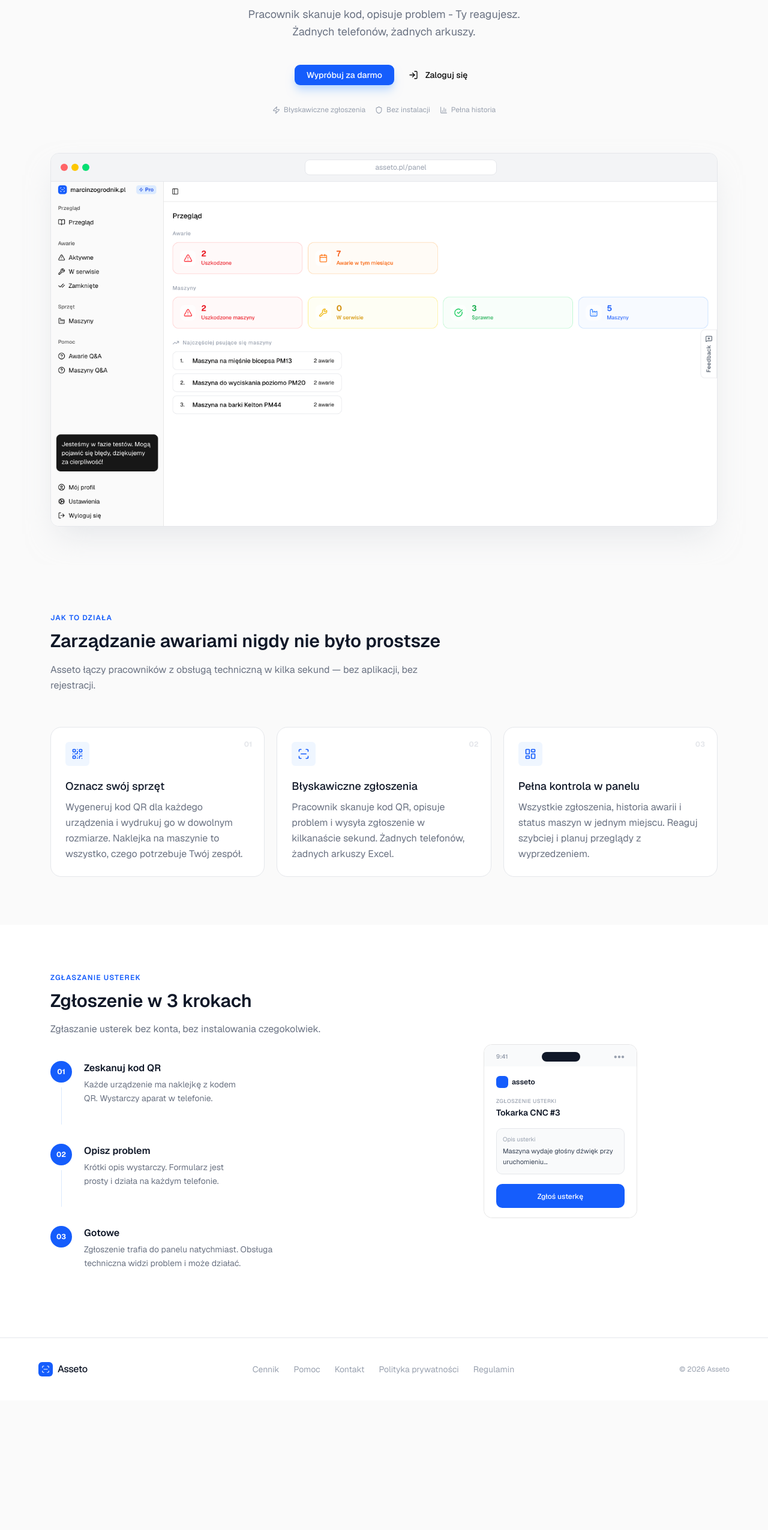
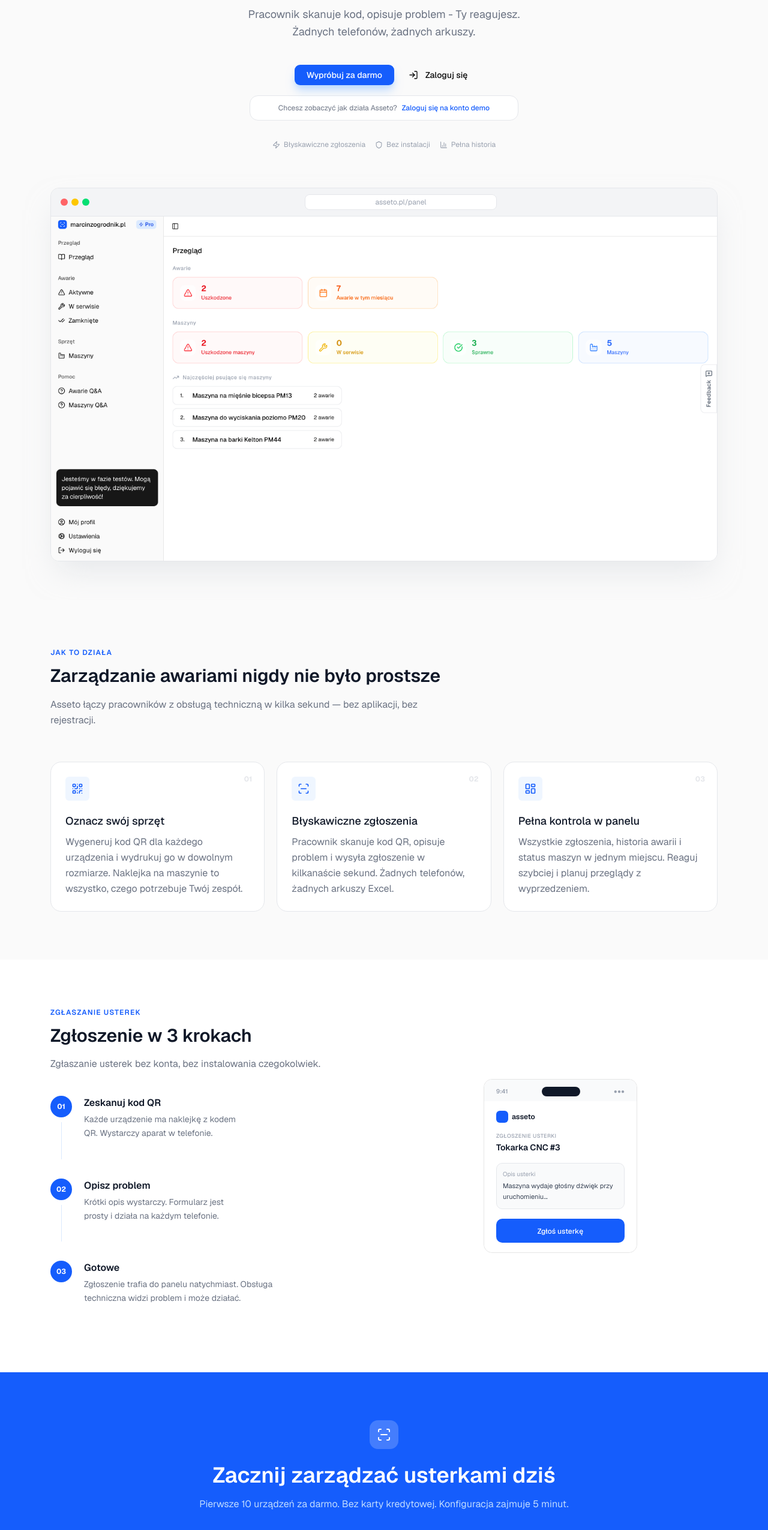
Before and after one commit to MZOG/asseto.pro, a Next.js app: page / in a window 1280 px wide. Shown: the part 234-2785 px from the top of the page at 60% size. Before the commit the page ends 2569 px from the top, so only its background shows below. Built offline with nearby package versions, Linux system fonts and the light colour scheme; no server answers.

Commit message:
add demo account, disable adding more thant 10 machines for free users

```diff
--- a/src/app/(auth)/logowanie/page.tsx
+++ b/src/app/(auth)/logowanie/page.tsx
@@ -17,6 +17,8 @@
 } from "@/components/ui/card";
 import { Alert, AlertDescription } from "@/components/ui/alert";
 import { Loader2, ScanLine, AlertCircle, ArrowLeft } from "lucide-react";
+import { useSearchParams } from "next/navigation";
+import { useEffect } from "react";
 
 export default function LoginPage() {
   const router = useRouter();
@@ -24,6 +26,15 @@
   const [password, setPassword] = useState("");
   const [error, setError] = useState<string | null>(null);
   const [loading, setLoading] = useState(false);
+
+  const searchParams = useSearchParams();
+
+  useEffect(() => {
+    if (searchParams.get("demo") === "true") {
+      setEmail("demo@asseto.pro");
+      setPassword("demo");
+    }
+  }, []);
 
   const handleLogin = async (e: React.FormEvent) => {
     e.preventDefault();
--- a/src/app/(public)/page.tsx
+++ b/src/app/(public)/page.tsx
@@ -2,6 +2,7 @@
 import Hero from "@/components/public/hero-section";
 import ScanningSteps from "@/components/public/scanning-steps";
 import { Metadata } from "next";
+import CtaSection from "@/components/public/cta-section";
 
 // export const metadata: Metadata = {
 //   title: "Asseto - Zarządzaj usterkami przez kod QR",
@@ -24,6 +25,7 @@
       <Hero />
       <HowItWorks />
       <ScanningSteps />
+      <CtaSection />
     </>
   );
 }
--- a/src/app/panel/maszyny/page.tsx
+++ b/src/app/panel/maszyny/page.tsx
@@ -1,31 +1,54 @@
 import { headers } from "next/headers";
 import { createClient } from "@/lib/supabase/server";
 import PageHeader from "@/components/panel/page-header";
-import AddEquipmentButton from "@/components/panel/add-equipment-button";
 import AssetsCard from "@/components/panel/assets-card";
+import Link from "next/link";
+import { Button } from "@/components/ui/button";
+import { Plus, Zap } from "lucide-react";
+import { ProFeaturesModal } from "@/components/panel/pro-features-modal";
 
 export default async function EquipmentPage() {
   const supabase = await createClient();
-  // pobieramy użytkownika
   const userId = (await headers()).get("x-user-id");
 
-  const { data: assets } = await supabase
-    .from("assets")
-    .select("*, issues(count)")
-    .eq("owner_id", userId)
-    .order("status", { ascending: true });
+  const [{ data: assets }, { data: profile }] = await Promise.all([
+    supabase
+      .from("assets")
+      .select("*, issues(count)")
+      .eq("owner_id", userId)
+      .order("status", { ascending: true }),
+    supabase.from("profiles").select("plan").eq("id", userId).single(),
+  ]);
+
+  const isPro = profile?.plan === "pro";
+  const atLimit = !isPro && (assets?.length ?? 0) >= 10;
 
   return (
     <section>
-      <PageHeader title="Maszyny" />
+      <div className="flex items-center justify-between mb-6">
+        <PageHeader title="Maszyny" />
+        {atLimit ? (
+          <ProFeaturesModal>
+            <Button className="bg-blue-600 hover:bg-blue-700 text-white">
+              <Zap size={14} />
+              Przejdź na Pro
+            </Button>
+          </ProFeaturesModal>
+        ) : (
+          <Button asChild className="bg-blue-600 hover:bg-blue-700 text-white">
+            <Link href="/panel/maszyny/dodaj">
+              <Plus size={14} />
+              Dodaj maszynę
+            </Link>
+          </Button>
+        )}
+      </div>
 
       <div className="grid md:grid-cols-2 lg:grid-cols-3 gap-5 mb-5">
-        {assets?.map((asset) => {
-          return <AssetsCard key={asset.id} asset={asset} />;
-        })}
+        {assets?.map((asset) => (
+          <AssetsCard key={asset.id} asset={asset} />
+        ))}
       </div>
-
-      <AddEquipmentButton />
     </section>
   );
 }
--- a/src/app/panel/ustawienia/page.tsx
+++ b/src/app/panel/ustawienia/page.tsx
@@ -17,7 +17,7 @@
     .eq("id", userId)
     .single();
 
-  const { qr_label_top, qr_label_bottom, plan } = data;
+  const { qr_label_top, qr_label_bottom, qr_print_size, plan } = data;
 
   return (
     <section>
@@ -33,7 +33,7 @@
         userId={userId}
         defaultLabelTop={qr_label_top}
         defaultLabelBottom={qr_label_bottom}
-        defaultPrintSize={data?.qr_print_size}
+        defaultPrintSize={qr_print_size}
         isPro={plan === "pro"}
       />
       <Separator className="my-5" />
--- /dev/null
+++ b/src/components/public/cta-section.tsx
@@ -0,0 +1,40 @@
+import Link from "next/link";
+import { Button } from "@/components/ui/button";
+import { ArrowRight, ScanLine } from "lucide-react";
+
+export default function CtaSection() {
+  return (
+    <section className="py-20 px-4 bg-blue-600">
+      <div className="max-w-2xl mx-auto text-center">
+        <div className="w-12 h-12 bg-white/20 rounded-xl flex items-center justify-center mx-auto mb-6">
+          <ScanLine size={24} className="text-white" />
+        </div>
+        <h2 className="text-3xl md:text-4xl font-semibold text-white mb-4">
+          Zacznij zarządzać usterkami dziś
+        </h2>
+        <p className="text-blue-200 mb-8 text-base">
+          Pierwsze 10 urządzeń za darmo. Bez karty kredytowej. Konfiguracja
+          zajmuje 5 minut.
+        </p>
+        <div className="flex flex-col sm:flex-row gap-3 justify-center">
+          <Button
+            asChild
+            className="bg-white text-blue-600 hover:bg-white/80! hover:text-primary rounded-xl px-4 h-11 font-medium"
+          >
+            <Link href="/rejestracja">
+              Załóż darmowe konto
+              <ArrowRight size={16} className="ml-2" />
+            </Link>
+          </Button>
+          <Button
+            asChild
+            variant="ghost"
+            className="rounded-xl px-4 h-11 font-medium text-white"
+          >
+            <Link href="/logowanie?demo=true">Wypróbuj demo</Link>
+          </Button>
+        </div>
+      </div>
+    </section>
+  );
+}
--- a/src/components/public/hero-section.tsx
+++ b/src/components/public/hero-section.tsx
@@ -54,6 +54,18 @@
           </Button>
         </div>
 
+        <div className="flex items-center justify-center gap-2 mt-4 bg-white border border-gray-200 rounded-xl px-4 py-3 max-w-md mx-auto">
+          <span className="text-xs text-gray-500">
+            Chcesz zobaczyć jak działa Asseto?
+          </span>
+          <Link
+            href="/logowanie?demo=true"
+            className="text-xs font-medium text-blue-600 hover:text-blue-700 transition-colors"
+          >
+            Zaloguj się na konto demo
+          </Link>
+        </div>
+
         {/* Mini badges */}
         <div className="flex flex-wrap items-center justify-center gap-4 mt-8">
           {badges.map(({ icon: Icon, label }) => (
```
